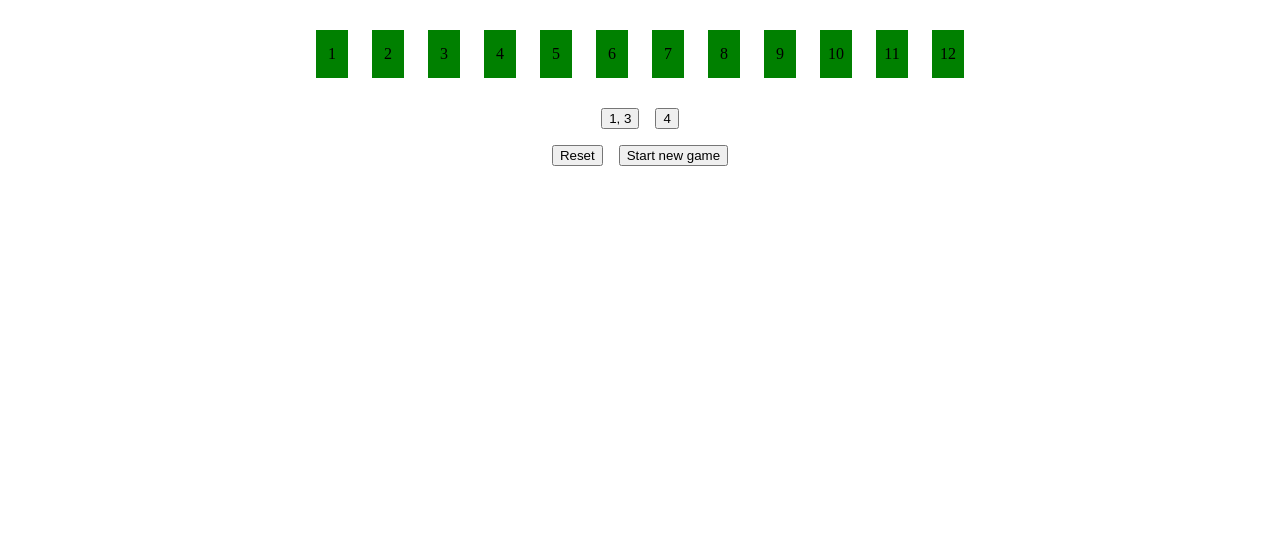
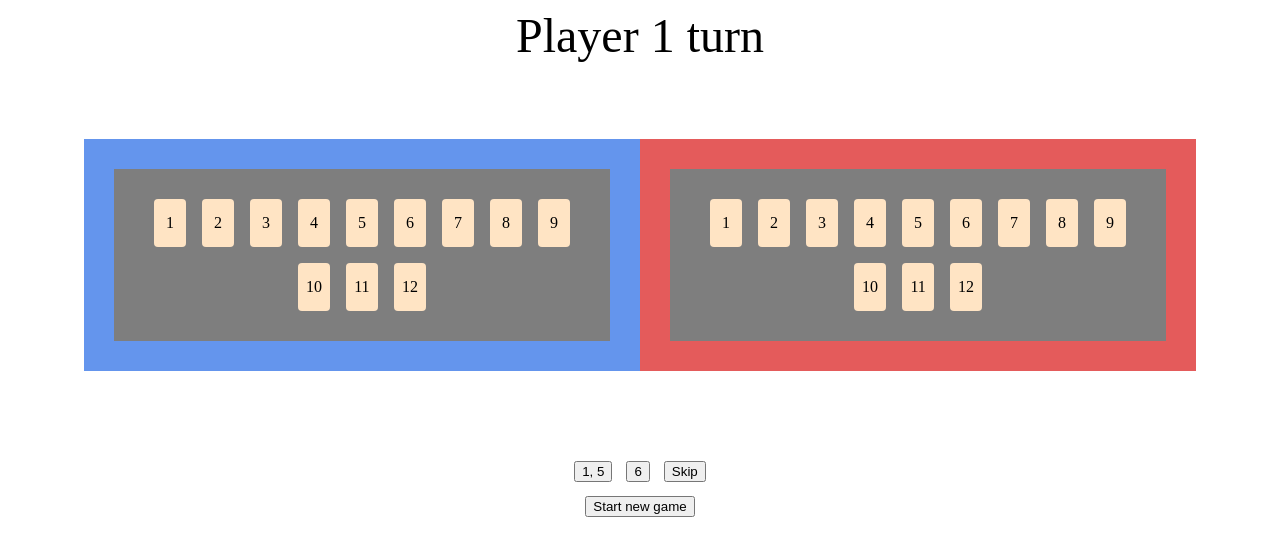
Before and after one commit to tilox337/12, a plain HTML site: page index.html in a window 1280 px wide. Drawn offline with Linux system fonts and the light colour scheme.

Commit message:
game is works

```diff
--- a/index.html
+++ b/index.html
@@ -3,45 +3,84 @@
   <head>
     <meta charset="UTF-8" />
     <meta name="viewport" content="width=device-width, initial-scale=1.0" />
-    <title>Document</title>
+    <title>12Game</title>
     <style>
-      #cards {
+      .cards {
         display: flex;
         justify-content: center;
-        gap: 1.5em;
+        gap: 1em;
         margin: 30px;
+        padding: 30px;
+        flex-wrap: wrap;
+        background-color: rgb(126, 126, 126);
       }
+
       #cube {
         margin: 1em;
         display: flex;
         justify-content: center;
         gap: 1em;
       }
+
       #reset {
         display: flex;
         justify-content: center;
+        background-color: rgb(239, 255, 196);
       }
+
       #newGame {
         display: flex;
         justify-content: center;
       }
+
       .buttonMenu {
         display: flex;
         justify-content: center;
         gap: 1em;
       }
+      .playerContaner {
+        display: flex;
+        justify-content: space-around;
+        padding: 3%;
+        margin: 3%;
+      }
+      #firstPlayer {
+        max-width: 50%;
+        background-color: cornflowerblue;
+      }
+      #secondPlayer {
+        max-width: 50%;
+        background-color: rgb(228, 91, 91);
+      }
+      footer {
+        display: flex;
+        justify-content: center;
+      }
+      #turn {
+        display: flex;
+        justify-content: center;
+        font-size: 300%;
+      }
     </style>
   </head>
   <body>
-    <div id="cards"></div>
-    <div id="cube">
-      <button id="cubeButton1"></button>
-      <button id="cubeButton2"></button>
-    </div>
-    <div class="buttonMenu">
-      <button id="reset">Reset</button>
+    <main>
+      <div id="turn"></div>
+      <div class="playerContaner">
+        <div id="firstPlayer">
+          <div class="cards"></div>
+        </div>
+        <div id="secondPlayer">
+          <div class="cards"></div>
+        </div>
+      </div>
+      <div class="buttonMenu">
+        <div id="cube"></div>
+      </div>
+    </main>
+    <footer>
       <button id="newGame">Start new game</button>
-    </div>
+    </footer>
     <script src="main.js"></script>
   </body>
 </html>
--- a/main.js
+++ b/main.js
@@ -1,19 +1,32 @@
-let cards = [1, 2, 3, 4, 5, 6, 7, 8, 9, 10, 11, 12];
+class player {
+  constructor() {
+    this.cards;
+    this.playerEl;
+  }
+}
+
+let player1 = new player();
+player1.playerEl = document.querySelector("#firstPlayer");
+let player2 = new player();
+player2.playerEl = document.querySelector("#secondPlayer");
+let players = [player1, player2];
+
+let activePlayer = 0;
+let cube1;
+let cube2;
+
+let rerolButton;
+let resetButton = document.querySelector("#newGame");
+let cubeButton1;
+let cubeButton2;
 let cubeEl = document.querySelector("#cube");
-let resetButton = document.querySelector("#reset");
-let cubeButton1 = document.querySelector("#cubeButton1");
-let cubeButton2 = document.querySelector("#cubeButton2");
 
-renderCards();
-rollDice();
-cubeButton1.addEventListener("click", deleteTwoCards);
-cubeButton2.addEventListener("click", deleteOneCard);
-resetButton.addEventListener("click", reset);
+reset();
+resetButton.addEventListener("click", () => reset(players[0]));
 
-function renderCards() {
-  let cardsEl = document.querySelector("#cards");
+function renderCards(player) {
+  let cardsEl = player.playerEl.querySelector(".cards");
   cardsEl.innerHTML = "";
-  rollDice();
   for (let i = 0; i < 12; i++) {
     let div = document.createElement("div");
     div.innerText = i + 1;
@@ -23,35 +36,101 @@ function renderCards() {
     div.style.width = "2em";
     div.style.height = "3em";
     div.style.color = "black";
-    if (cards.includes(i + 1)) {
-      div.style.backgroundColor = "green";
+    div.style.borderRadius = "0.25em";
+    if (player.cards.includes(i + 1)) {
+      div.style.backgroundColor = "bisque";
     } else {
-      div.style.backgroundColor = "grey";
+      div.style.backgroundColor = "rgb(232, 255, 168)";
     }
     cardsEl.appendChild(div);
   }
+  checkWin(player);
 }
+
 function rollDice() {
+  cubeButton1.disabled = false;
+  cubeButton2.disabled = false;
   cube1 = Math.floor(Math.random() * 6) + 1;
   cube2 = Math.floor(Math.random() * 6) + 1;
+
   cubeButton1.innerText = cube1 + ", " + cube2;
   cubeButton2.innerText = cube1 + cube2;
+
+  if (
+    !players[activePlayer].cards.includes(cube1) ||
+    !players[activePlayer].cards.includes(cube2) ||
+    cube1 === cube2
+  ) {
+    cubeButton1.disabled = true;
+  }
+  if (!players[activePlayer].cards.includes(cube1 + cube2)) {
+    cubeButton2.disabled = true;
+  }
 }
+
+function reset() {
+  activePlayer = 0;
+  document.querySelector("#turn").innerHTML =
+    "Player " + (activePlayer + 1) + " turn";
+  for (let player of players) {
+    player.cards = [1, 2, 3, 4, 5, 6, 7, 8, 9, 10, 11, 12];
+
+    renderCards(player);
+  }
+
+  cubeEl.innerHTML = "";
+  cubeEl.style.fontSize = "14px";
+
+  cubeButton1 = document.createElement("button");
+  cubeEl.appendChild(cubeButton1);
+  cubeButton2 = document.createElement("button");
+  cubeEl.appendChild(cubeButton2);
+  rerolButton = document.createElement("button");
+  cubeEl.appendChild(rerolButton);
+  rerolButton.innerText = "Skip";
+
+  cubeButton1.addEventListener("click", () => deleteTwoCards());
+  cubeButton2.addEventListener("click", () => deleteOneCard());
+  rerolButton.addEventListener("click", () => switchPlayer());
+
+  rollDice();
+}
+
+function checkWin(player) {
+  if (player.cards.length === 0) {
+    cubeEl.style.fontSize = "56px";
+    cubeEl.innerHTML = "Player " + (activePlayer + 1) + " win!";
+    document.querySelector("#turn").innerHTML = "";
+  }
+}
+
 function deleteOneCard() {
-  index = cards.indexOf(cube1 + cube2);
-  cards.splice(index, 1);
-  console.log(cards);
-  renderCards();
+  let player = players[activePlayer];
+  let index = player.cards.indexOf(cube1 + cube2);
+  player.cards.splice(index, 1);
+  console.log(player.cards);
+
+  renderCards(player);
+  switchPlayer();
 }
+
 function deleteTwoCards() {
-  let index = cards.indexOf(cube1);
-  cards.splice(index, 1);
-  index = cards.indexOf(cube2);
-  cards.splice(index, 1);
-  console.log(cards);
-  renderCards();
+  let player = players[activePlayer];
+  let index = player.cards.indexOf(cube1);
+  player.cards.splice(index, 1);
+  index = player.cards.indexOf(cube2);
+  player.cards.splice(index, 1);
+  console.log(
+    "Cards of player:" + (players.indexOf(player) + 1) + ":" + player.cards,
+  );
+
+  renderCards(player);
+  switchPlayer();
 }
-function reset() {
-  cards = [1, 2, 3, 4, 5, 6, 7, 8, 9, 10, 11, 12];
-  renderCards;
+
+function switchPlayer() {
+  activePlayer = activePlayer === 0 ? 1 : 0;
+  document.querySelector("#turn").innerHTML =
+    "Player " + (activePlayer + 1) + " turn";
+  rollDice();
 }
```
